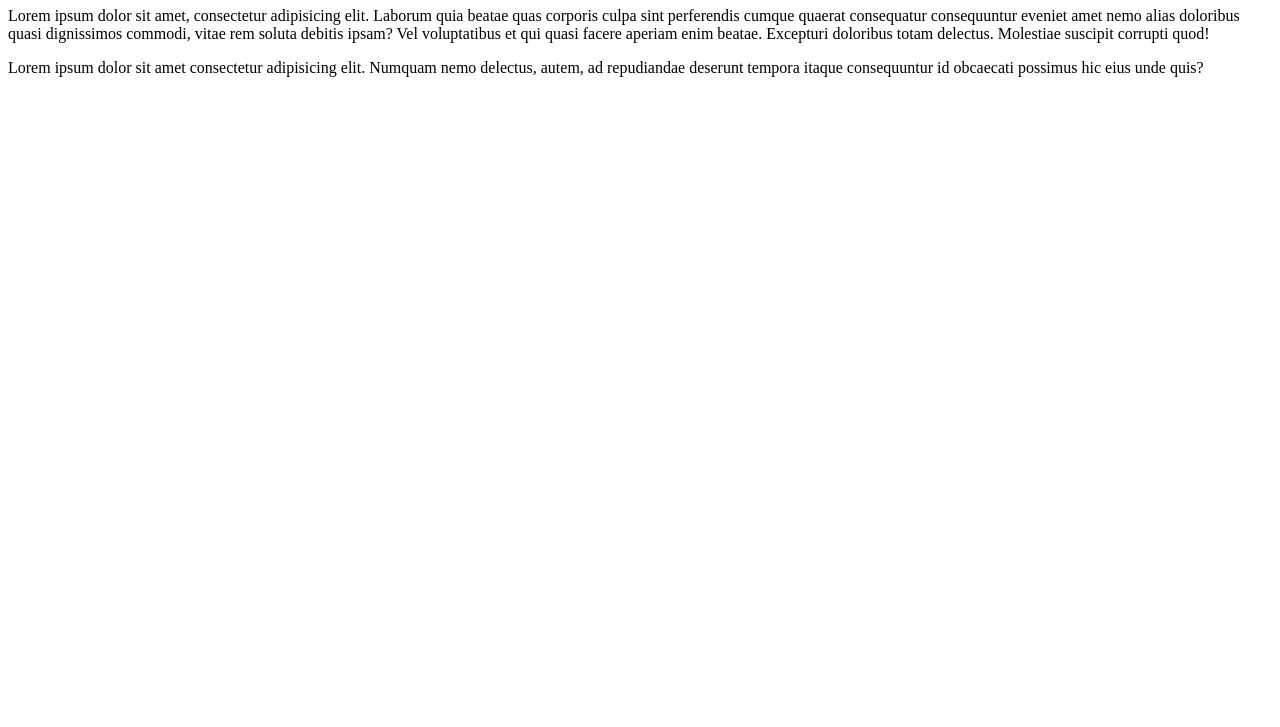
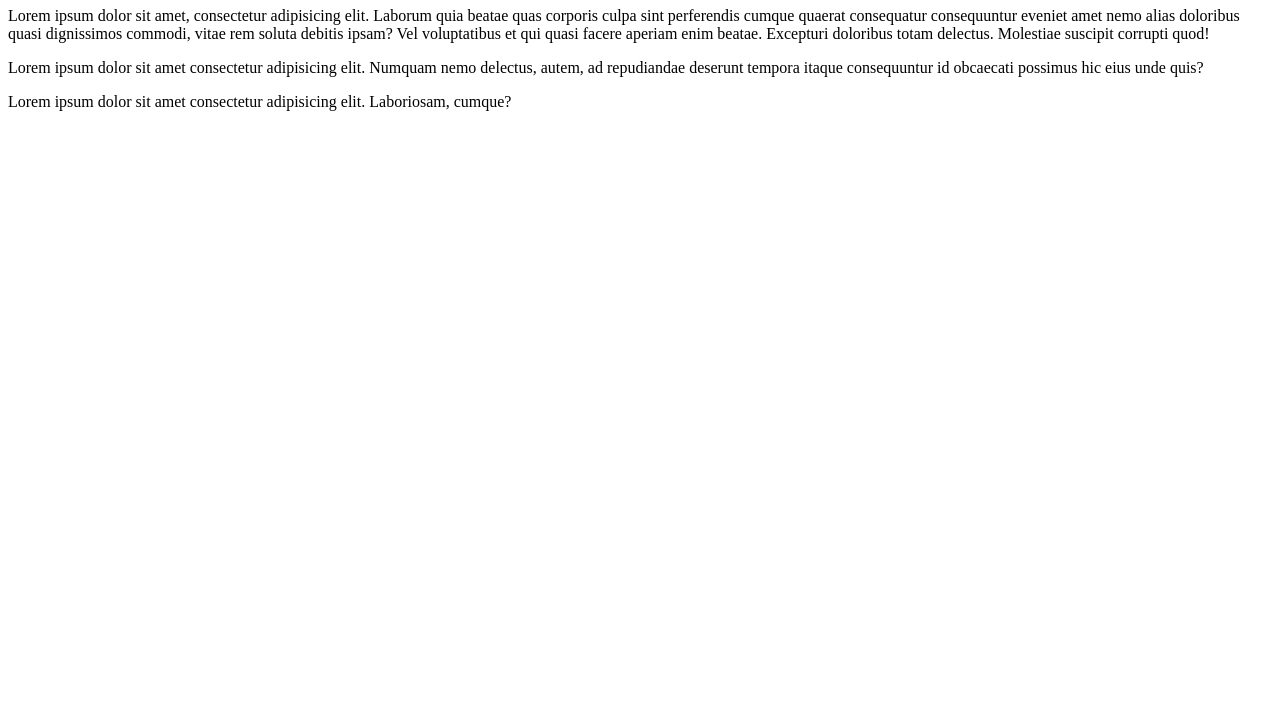
Before and after one commit to ChuckB79/git-test, a plain HTML site: page index.html in a window 1280 px wide. Shown: the part 73-800 px from the top of the page. Drawn offline with Linux system fonts and the light colour scheme.

Commit message:
Fourth Commit

```diff
--- a/index.html
+++ b/index.html
@@ -17,6 +17,9 @@
 
         <p>Lorem ipsum dolor sit amet consectetur adipisicing elit. Numquam nemo delectus, autem, ad repudiandae
             deserunt tempora itaque consequuntur id obcaecati possimus hic eius unde quis?</p>
+
+        <p>Lorem ipsum dolor sit amet consectetur adipisicing elit. Laboriosam, cumque?
+        </p>
     </body>
 
 </html>
```
